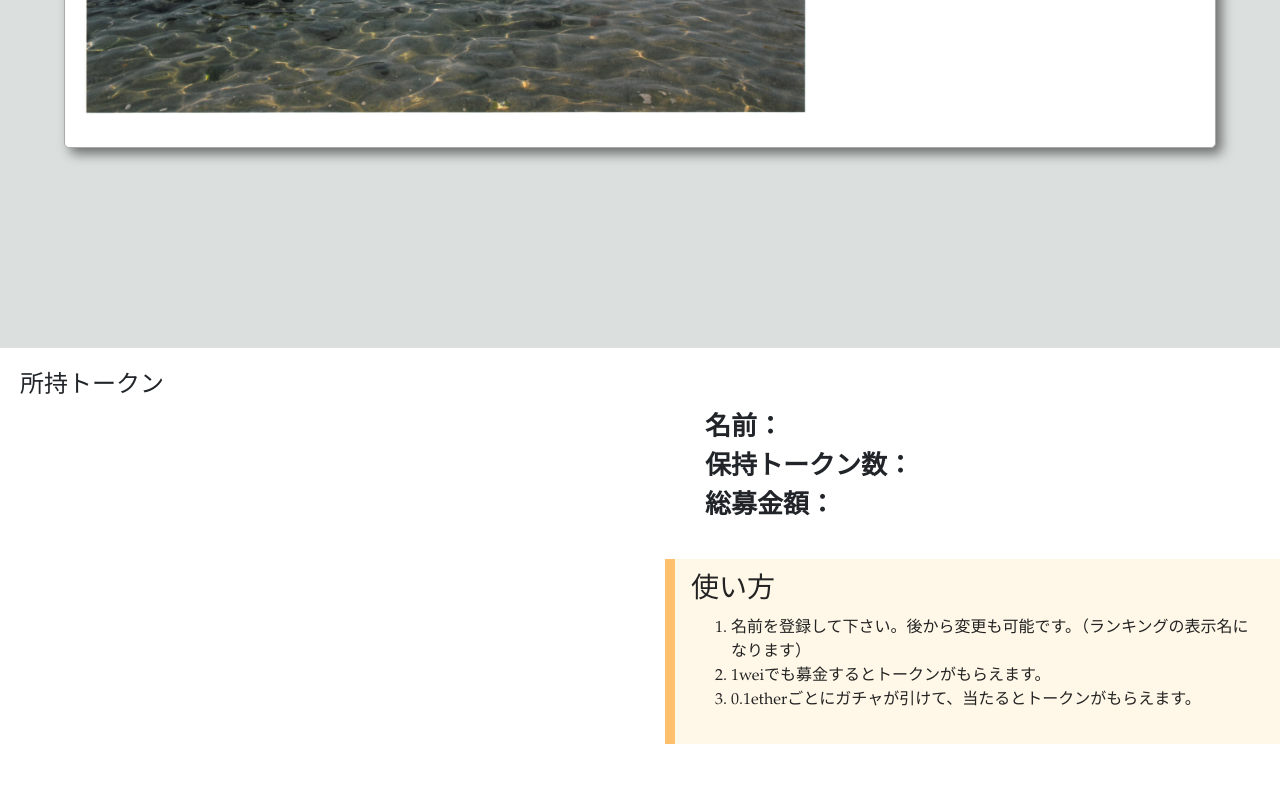
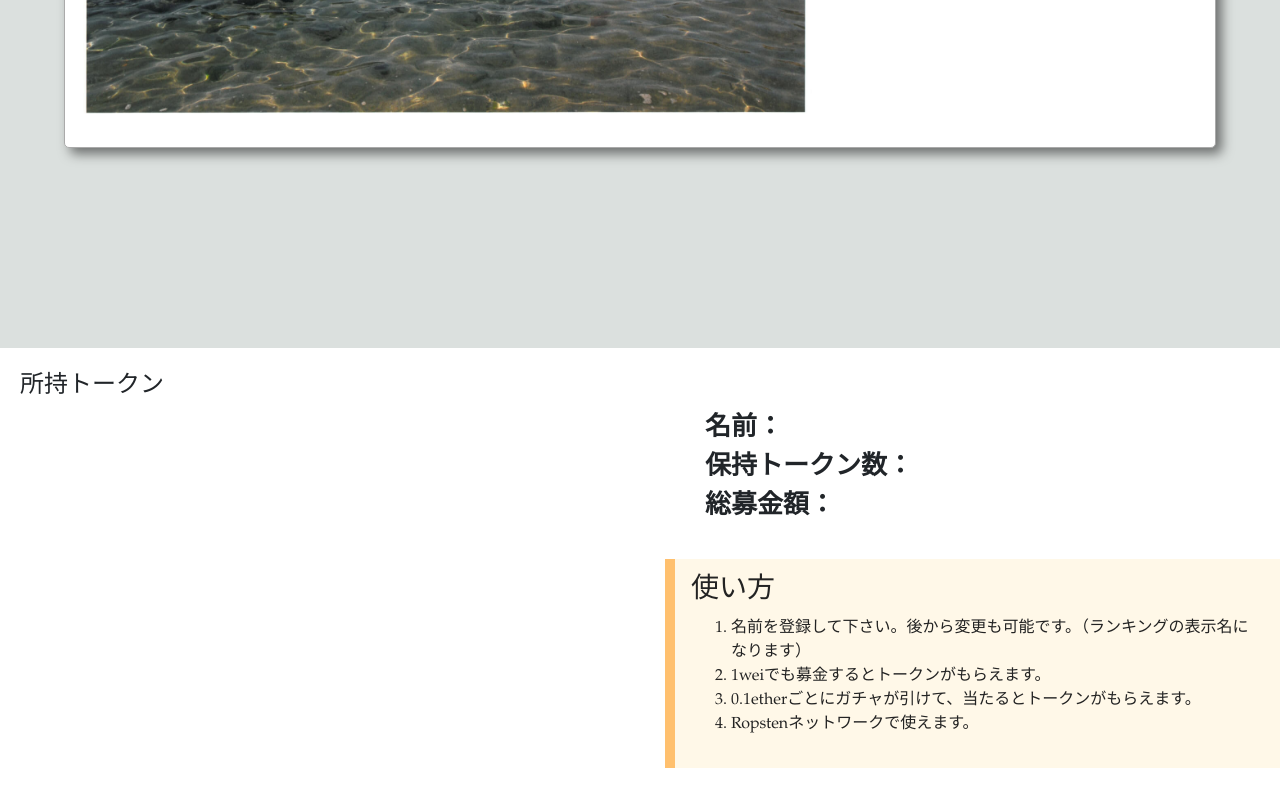
Before and after one commit to akira-19/Donathereum, a website: page docs/index.html in a window 1280 px wide. Shown: the part 1268-2068 px from the top of the page. Before the commit the page ends 2044 px from the top, so only its background shows below. Drawn offline with nearby package versions, Linux system fonts and the light colour scheme; no server answers.

Commit message:
added explanation

```diff
--- a/docs/index.html
+++ b/docs/index.html
@@ -78,6 +78,7 @@
                         <li>名前を登録して下さい。後から変更も可能です。（ランキングの表示名になります）</li>
                         <li>1weiでも募金するとトークンがもらえます。</li>
                         <li>0.1etherごとにガチャが引けて、当たるとトークンがもらえます。</li>
+                        <li>Ropstenネットワークで使えます。</li>
                     </ol>
                 </div>
             </div>
```
